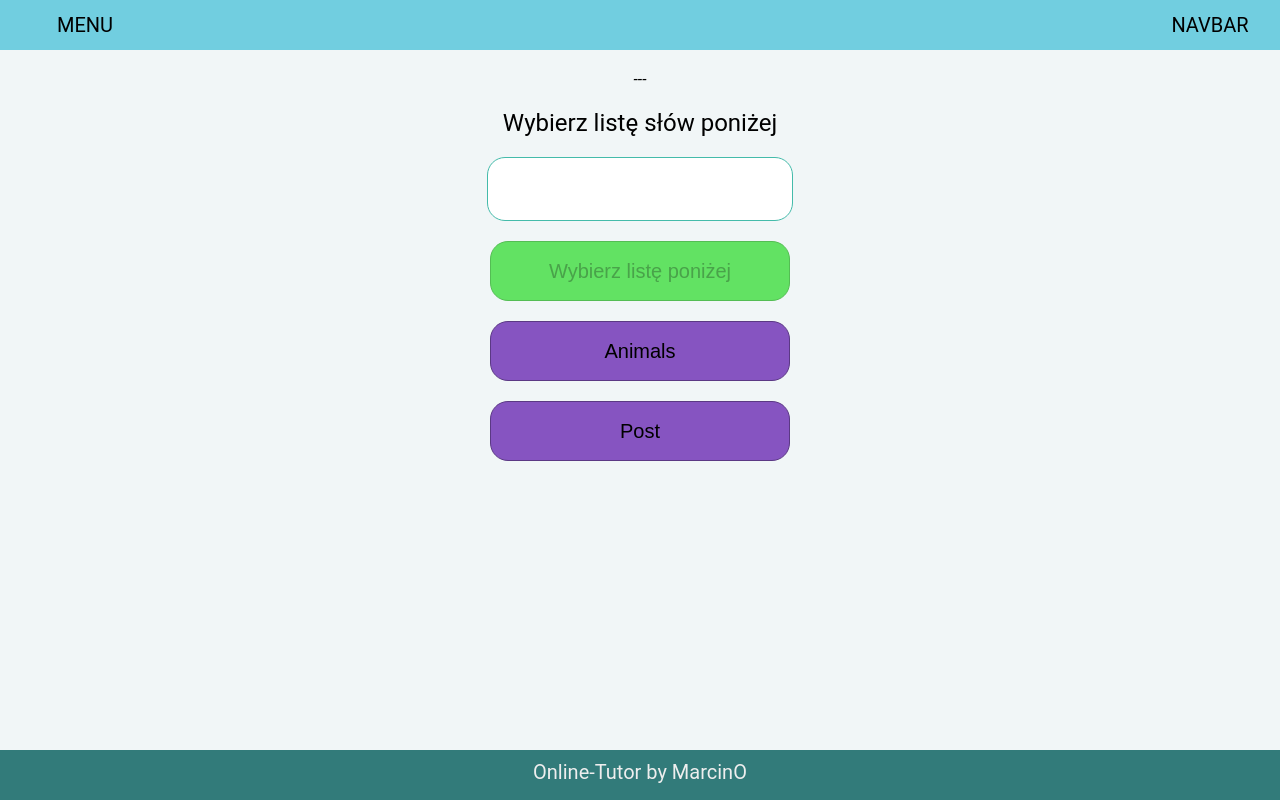
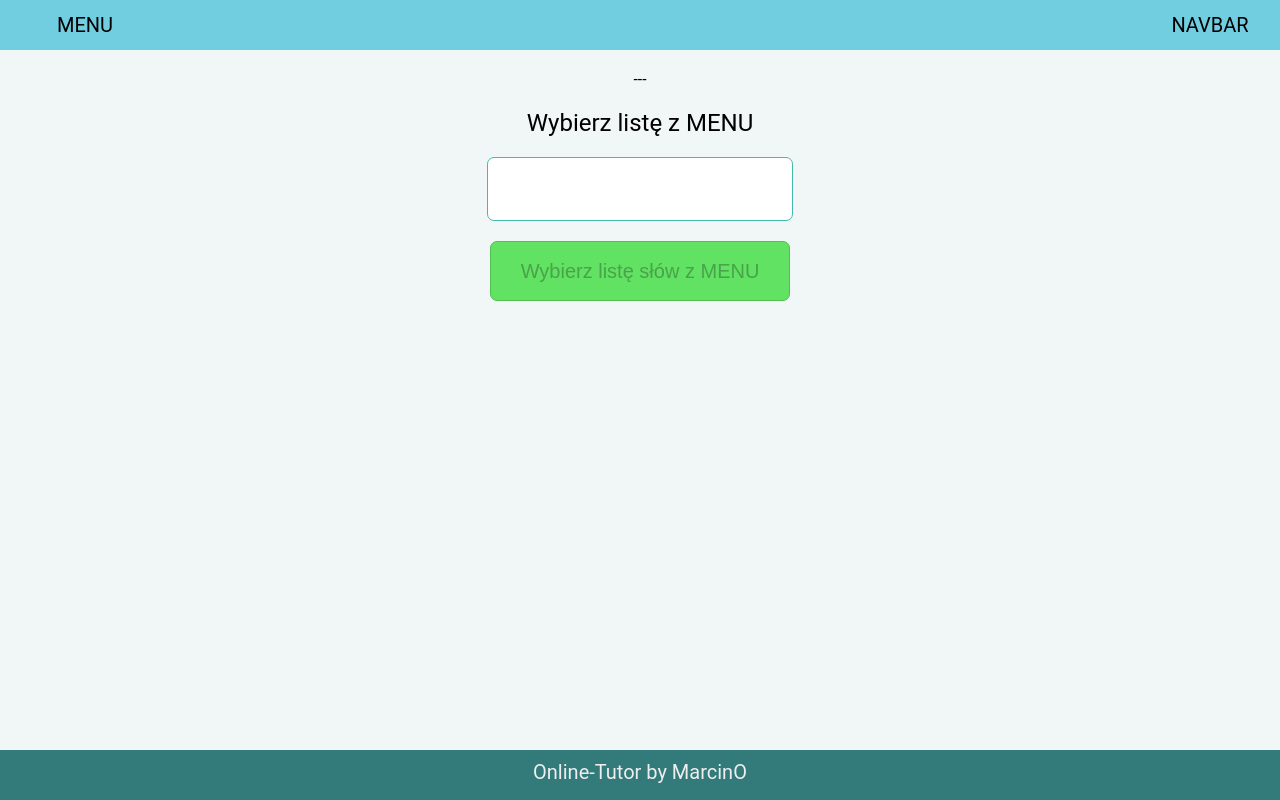
Before and after one commit to MarcinOstaszewski/online-tutor, a React (Create React App) app: page / in a window 1280 px wide. Built offline with nearby package versions, Linux system fonts and the light colour scheme.

Commit message:
small changes in Main component

```diff
--- a/src/components/Main/Main.js
+++ b/src/components/Main/Main.js
@@ -9,7 +9,7 @@ class Main extends Component {
         lastRandom: 0,
         random: 0,
         exampleText: '---',
-        question: 'Wybierz listę słów poniżej',
+        question: 'Wybierz listę z MENU',
         answerText: '',
         answerColor: 'black',
         listChosen: false,
@@ -99,13 +99,14 @@ class Main extends Component {
         })
     }
 
-    componentDidMount = () => {
-        console.log(this.state.question)
-    }
+    // componentDidMount = () => {
+    //     console.log(this.state.question);
+    // }
 
     render() {
         let button, buttonText;
-        buttonText = this.state.listChosen ? 'Losuj słowo' : 'Wybierz listę poniżej';
+        buttonText = this.state.listChosen ? 'Losuj słowo' : 'Wybierz listę słów z MENU';
+
         button = this.state.started ?
             <button className={[styles.button, styles.btnConfirm].join(' ')}
                 onClick={this.checkAnswer}>Wpisz odpowiedź i sprawdź</button> :
@@ -119,6 +120,7 @@ class Main extends Component {
                 <div className={styles.exampleText}>{this.state.exampleText}</div>
                 <div className={styles.questionDiv}
                     style={{color: this.state.answerColor}}>{this.state.question}</div>
+
                 <input type="text"
                     name="answerText"
                     className={styles.answerInput}
@@ -126,12 +128,13 @@ class Main extends Component {
                     onKeyDown={this.keyDownHandler}
                     value={this.state.answerText}
                     />
+
                 {button}
 
-                <button className={[styles.button, styles.btnWords].join(' ')}
+                {/* <button className={[styles.button, styles.btnWords].join(' ')}
                     onClick={this.chooseWordList}>Animals</button>
                 <button className={[styles.button, styles.btnWords].join(' ')}
-                    onClick={this.chooseWordList}>Post</button>
+                    onClick={this.chooseWordList}>Post</button> */}
             </main>
         )
     }
--- a/src/components/Main/Main.module.css
+++ b/src/components/Main/Main.module.css
@@ -17,7 +17,7 @@
     width: 300px;
     max-width: 60%;
     height: 60px;
-    border-radius: 18px;
+    border-radius: 7px;
     border: 1px solid #44bbaa;
     box-shadow: none;
     text-align: center;
@@ -29,7 +29,7 @@
     width: 300px;
     max-width: 60%;
     height: 60px;
-    border-radius: 18px;
+    border-radius: 7px;
     box-shadow: none;
     font-size: 1em;
 }
```
